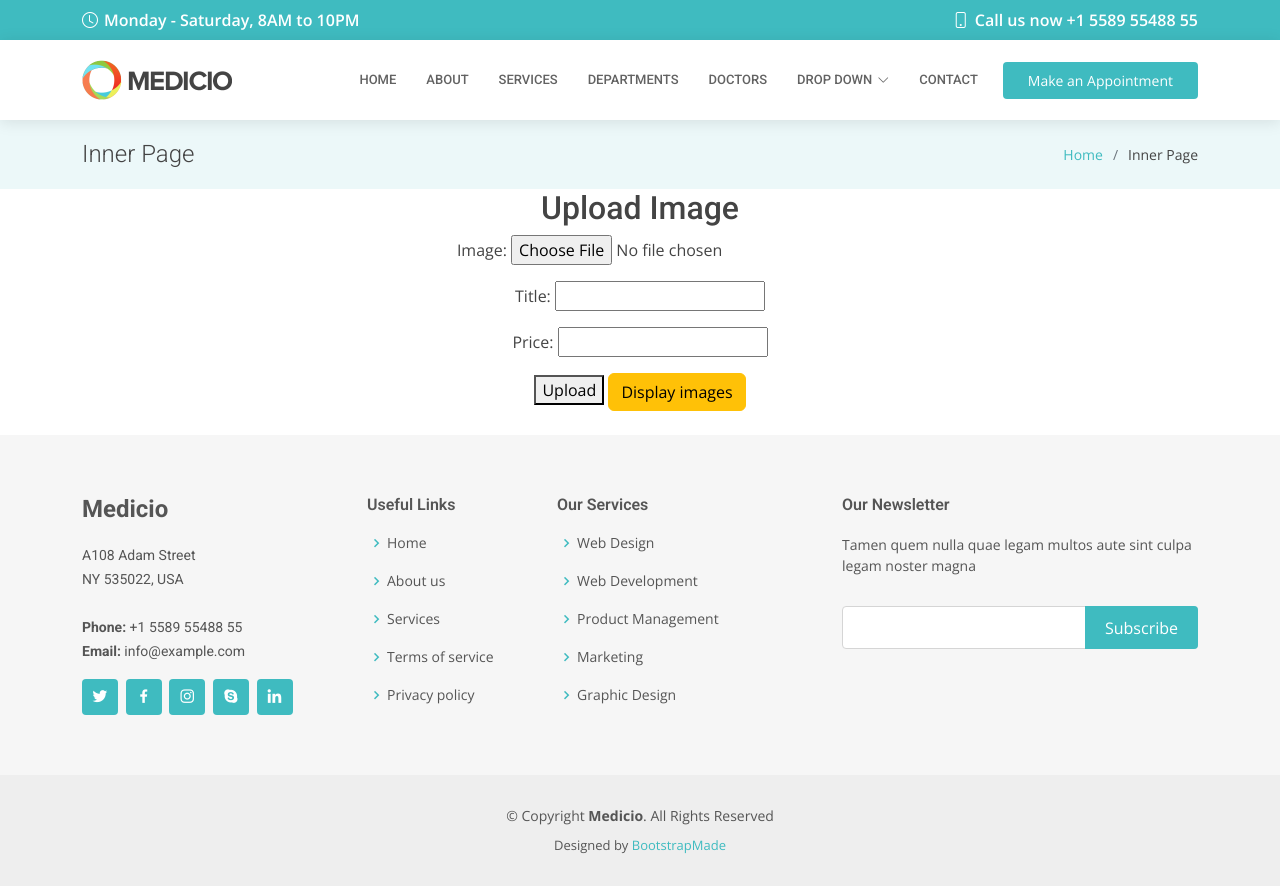
After one commit to Charlesjeckton/BiasharaApp, a Django app: page /uploadimage/ in a window 1280 px wide. The commit adds this page. Run offline with Django 4.2, Linux system fonts and the light colour scheme; parts of the project's set-up code (start-up, migrations or seed data) failed here and were passed over; some libraries are stand-ins or nearby versions.

Commit message:
Update BiasharaApp

```diff
--- a/Biashara/settings.py
+++ b/Biashara/settings.py
@@ -1,3 +1,4 @@
+import os.path
 from pathlib import Path
 
 # Build paths inside the project like this: BASE_DIR / 'subdir'.
@@ -108,3 +109,6 @@ STATICFILES_DIRS = [
 # https://docs.djangoproject.com/en/4.2/ref/settings/#default-auto-field
 
 DEFAULT_AUTO_FIELD = 'django.db.models.BigAutoField'
+
+MEDIA_URL = '/media/'
+MEDIA_ROOT = os.path.join(BASE_DIR, 'media')
--- a/Biashara/urls.py
+++ b/Biashara/urls.py
@@ -1,8 +1,11 @@
 from django.contrib import admin
 from django.urls import path, include
 
+from django.conf.urls.static import static
+from django.conf import settings
+
 urlpatterns = [
-    #path('admin/', admin.site.urls),
-    path('', include('biasharaapp.urls')),
+                  # path('admin/', admin.site.urls),
+                  path('', include('biasharaapp.urls')),
 
-]
+              ] + static(settings.MEDIA_URL, document_root=settings.MEDIA_ROOT)
--- a/biasharaapp/admin.py
+++ b/biasharaapp/admin.py
@@ -1,6 +1,7 @@
 from django.contrib import admin
-from biasharaapp.models import Member, Products
+from biasharaapp.models import Member, Products, ImageModel
 
 # Register your models here.
 admin.site.register(Member)
 admin.site.register(Products)
+admin.site.register(ImageModel)
--- a/biasharaapp/forms.py
+++ b/biasharaapp/forms.py
@@ -1,8 +1,14 @@
 from django import forms
-from biasharaapp.models import Products
+from biasharaapp.models import Products, ImageModel
 
 
 class ProductsForm(forms.ModelForm):
     class Meta:
         model = Products
         fields = ['name', 'price', 'origin', 'color', 'description']
+
+
+class ImageUploadForm(forms.ModelForm):
+    class Meta:
+        model = ImageModel
+        fields = ['image', 'title', 'price']
--- a/biasharaapp/urls.py
+++ b/biasharaapp/urls.py
@@ -21,4 +21,8 @@ urlpatterns = [
     path('token/', views.token, name='token'),
     path('stk/', views.stk, name='stk'),
 
+    path('uploadimage/', views.upload_image, name='upload'),
+    path('showimage/', views.show_image, name='image'),
+    path('imagedelete/<int:id>', views.imagedelete),
+
 ]
--- a/biasharaapp/views.py
+++ b/biasharaapp/views.py
@@ -5,8 +5,8 @@ from django.http import HttpResponse
 from django.shortcuts import render, redirect
 from requests.auth import HTTPBasicAuth
 
-from biasharaapp.forms import ProductsForm
-from biasharaapp.models import Member
+from biasharaapp.forms import ProductsForm, ImageUploadForm
+from biasharaapp.models import Member, ImageModel
 from biasharaapp.models import Products
 import requests
 from biasharaapp.credentials import MpesaC2bCredential, MpesaAccessToken, LipanaMpesaPpassword
@@ -122,7 +122,7 @@ def stk(request):
         access_token = MpesaAccessToken.validated_mpesa_access_token
         api_url = "https://sandbox.safaricom.co.ke/mpesa/stkpush/v1/processrequest"
         headers = {"Authorization": "Bearer %s" % access_token}
-        request = {
+        lipana_request = {
             "BusinessShortCode": LipanaMpesaPpassword.Business_short_code,
             "Password": LipanaMpesaPpassword.decode_password,
             "Timestamp": LipanaMpesaPpassword.lipa_time,
@@ -135,5 +135,29 @@ def stk(request):
             "AccountReference": "Charles Enterprise",
             "TransactionDesc": "Web Development Charges"
         }
-        response = requests.post(api_url, json=request, headers=headers)
-        return HttpResponse(response)
+        response = requests.post(api_url, json=lipana_request, headers=headers)
+        return render(request, 'success.html')  # Render the success.html template
+
+    return HttpResponse('Invalid request method')
+
+
+def upload_image(request):
+    if request.method == 'POST':
+        form = ImageUploadForm(request.POST, request.FILES)
+        if form.is_valid():
+            form.save()
+            return redirect('/showimage')
+    else:
+        form = ImageUploadForm()
+    return render(request, 'upload_image.html', {'form': form})
+
+
+def show_image(request):
+    images = ImageModel.objects.all()
+    return render(request, 'show_image.html', {'images': images})
+
+
+def imagedelete(request, id):
+    image = ImageModel.objects.get(id=id)
+    image.delete()
+    return redirect('/showimage')
--- a/templates/index.html
+++ b/templates/index.html
@@ -63,6 +63,9 @@
           <li><a class="nav-link scrollto" href="{% url 'departments' %}">Departments</a></li>
           <li><a class="nav-link scrollto" href="{% url 'doctors' %}">Doctors</a></li>
             <li><a class="nav-link scrollto" href="{% url 'add' %}">Add Product</a></li>
+           <li><a class="nav-link scrollto" href="{% url 'show' %}">See Product</a></li>
+           <li><a class="nav-link scrollto" href="{% url 'upload' %}">Upload Image</a></li>
+           <li><a class="nav-link scrollto" href="{% url 'image' %}">View Image</a></li>
 
 
 
--- /dev/null
+++ b/templates/upload_image.html
@@ -0,0 +1,221 @@
+<!DOCTYPE html>
+<html lang="en">
+
+<head>
+  <meta charset="utf-8">
+  <meta content="width=device-width, initial-scale=1.0" name="viewport">
+
+  <title>Upload Image</title>
+  <meta content="" name="description">
+  <meta content="" name="keywords">
+
+    {% load static %}
+  <!-- Favicons -->
+  <link href="{% static 'assets/img/favicon.png' %}" rel="icon">
+  <link href="{% static 'assets/img/apple-touch-icon.png' %}" rel="apple-touch-icon">
+
+  <!-- Google Fonts -->
+  <link href="https://fonts.googleapis.com/css?family=Open+Sans:300,300i,400,400i,600,600i,700,700i|Roboto:300,300i,400,400i,500,500i,600,600i,700,700i|Poppins:300,300i,400,400i,500,500i,600,600i,700,700i" rel="stylesheet">
+
+  <!-- Vendor CSS Files -->
+  <link href="{% static 'assets/vendor/fontawesome-free/css/all.min.css' %}" rel="stylesheet">
+  <link href="{% static 'assets/vendor/animate.css/animate.min.css' %}" rel="stylesheet">
+  <link href="{% static 'assets/vendor/aos/aos.css' %}" rel="stylesheet">
+  <link href="{% static 'assets/vendor/bootstrap/css/bootstrap.min.css' %}" rel="stylesheet">
+  <link href="{% static 'assets/vendor/bootstrap-icons/bootstrap-icons.css' %}" rel="stylesheet">
+  <link href="{% static 'assets/vendor/boxicons/css/boxicons.min.css' %}" rel="stylesheet">
+  <link href="{% static 'assets/vendor/glightbox/css/glightbox.min.css' %}" rel="stylesheet">
+  <link href="{% static 'assets/vendor/swiper/swiper-bundle.min.css' %}" rel="stylesheet">
+
+  <!-- Template Main CSS File -->
+  <link href="{% static 'assets/css/style.css' %}" rel="stylesheet">
+
+  <!-- =======================================================
+  * Template Name: Medicio
+  * Updated: Sep 18 2023 with Bootstrap v5.3.2
+  * Template URL: https://bootstrapmade.com/medicio-free-bootstrap-theme/
+  * Author: BootstrapMade.com
+  * License: https://bootstrapmade.com/license/
+  ======================================================== -->
+</head>
+
+<body>
+
+  <!-- ======= Top Bar ======= -->
+  <div id="topbar" class="d-flex align-items-center fixed-top">
+    <div class="container d-flex align-items-center justify-content-center justify-content-md-between">
+      <div class="align-items-center d-none d-md-flex">
+        <i class="bi bi-clock"></i> Monday - Saturday, 8AM to 10PM
+      </div>
+      <div class="d-flex align-items-center">
+        <i class="bi bi-phone"></i> Call us now +1 5589 55488 55
+      </div>
+    </div>
+  </div>
+
+  <!-- ======= Header ======= -->
+  <header id="header" class="fixed-top">
+    <div class="container d-flex align-items-center">
+
+      <a href="index.html" class="logo me-auto"><img src="assets/img/logo.png" alt=""></a>
+      <!-- Uncomment below if you prefer to use an image logo -->
+      <!-- <h1 class="logo me-auto"><a href="index.html">Medicio</a></h1> -->
+
+      <nav id="navbar" class="navbar order-last order-lg-0">
+        <ul>
+          <li><a class="nav-link scrollto " href="#hero">Home</a></li>
+          <li><a class="nav-link scrollto" href="#about">About</a></li>
+          <li><a class="nav-link scrollto" href="#services">Services</a></li>
+          <li><a class="nav-link scrollto" href="#departments">Departments</a></li>
+          <li><a class="nav-link scrollto" href="#doctors">Doctors</a></li>
+          <li class="dropdown"><a href="#"><span>Drop Down</span> <i class="bi bi-chevron-down"></i></a>
+            <ul>
+              <li><a href="#">Drop Down 1</a></li>
+              <li class="dropdown"><a href="#"><span>Deep Drop Down</span> <i class="bi bi-chevron-right"></i></a>
+                <ul>
+                  <li><a href="#">Deep Drop Down 1</a></li>
+                  <li><a href="#">Deep Drop Down 2</a></li>
+                  <li><a href="#">Deep Drop Down 3</a></li>
+                  <li><a href="#">Deep Drop Down 4</a></li>
+                  <li><a href="#">Deep Drop Down 5</a></li>
+                </ul>
+              </li>
+              <li><a href="#">Drop Down 2</a></li>
+              <li><a href="#">Drop Down 3</a></li>
+              <li><a href="#">Drop Down 4</a></li>
+            </ul>
+          </li>
+          <li><a class="nav-link scrollto" href="#contact">Contact</a></li>
+        </ul>
+        <i class="bi bi-list mobile-nav-toggle"></i>
+      </nav><!-- .navbar -->
+
+      <a href="#appointment" class="appointment-btn scrollto"><span class="d-none d-md-inline">Make an</span> Appointment</a>
+
+    </div>
+  </header><!-- End Header -->
+
+  <main id="main">
+
+    <!-- ======= Breadcrumbs Section ======= -->
+    <section class="breadcrumbs">
+      <div class="container">
+
+        <div class="d-flex justify-content-between align-items-center">
+          <h2>Inner Page</h2>
+          <ol>
+            <li><a href="index.html">Home</a></li>
+            <li>Inner Page</li>
+          </ol>
+        </div>
+
+      </div>
+    </section><!-- End Breadcrumbs Section -->
+
+    <!---Upload image--->
+
+    <form method="post" enctype="multipart/form-data" class="text-center d-block m-auto mb-4">
+        {% csrf_token %}
+
+         <h2>Upload Image</h2>
+        {{ form.as_p }}
+        <button type="submit">Upload</button>
+        <a href="{% url 'image' %}" class="btn btn-warning">Display images</a>
+    </form>
+
+
+
+  </main><!-- End #main -->
+
+  <!-- ======= Footer ======= -->
+  <footer id="footer">
+    <div class="footer-top">
+      <div class="container">
+        <div class="row">
+
+          <div class="col-lg-3 col-md-6">
+            <div class="footer-info">
+              <h3>Medicio</h3>
+              <p>
+                A108 Adam Street <br>
+                NY 535022, USA<br><br>
+                <strong>Phone:</strong> +1 5589 55488 55<br>
+                <strong>Email:</strong> info@example.com<br>
+              </p>
+              <div class="social-links mt-3">
+                <a href="#" class="twitter"><i class="bx bxl-twitter"></i></a>
+                <a href="#" class="facebook"><i class="bx bxl-facebook"></i></a>
+                <a href="#" class="instagram"><i class="bx bxl-instagram"></i></a>
+                <a href="#" class="google-plus"><i class="bx bxl-skype"></i></a>
+                <a href="#" class="linkedin"><i class="bx bxl-linkedin"></i></a>
+              </div>
+            </div>
+          </div>
+
+          <div class="col-lg-2 col-md-6 footer-links">
+            <h4>Useful Links</h4>
+            <ul>
+              <li><i class="bx bx-chevron-right"></i> <a href="#">Home</a></li>
+              <li><i class="bx bx-chevron-right"></i> <a href="#">About us</a></li>
+              <li><i class="bx bx-chevron-right"></i> <a href="#">Services</a></li>
+              <li><i class="bx bx-chevron-right"></i> <a href="#">Terms of service</a></li>
+              <li><i class="bx bx-chevron-right"></i> <a href="#">Privacy policy</a></li>
+            </ul>
+          </div>
+
+          <div class="col-lg-3 col-md-6 footer-links">
+            <h4>Our Services</h4>
+            <ul>
+              <li><i class="bx bx-chevron-right"></i> <a href="#">Web Design</a></li>
+              <li><i class="bx bx-chevron-right"></i> <a href="#">Web Development</a></li>
+              <li><i class="bx bx-chevron-right"></i> <a href="#">Product Management</a></li>
+              <li><i class="bx bx-chevron-right"></i> <a href="#">Marketing</a></li>
+              <li><i class="bx bx-chevron-right"></i> <a href="#">Graphic Design</a></li>
+            </ul>
+          </div>
+
+          <div class="col-lg-4 col-md-6 footer-newsletter">
+            <h4>Our Newsletter</h4>
+            <p>Tamen quem nulla quae legam multos aute sint culpa legam noster magna</p>
+            <form action="" method="post">
+              <input type="email" name="email"><input type="submit" value="Subscribe">
+            </form>
+
+          </div>
+
+        </div>
+      </div>
+    </div>
+
+    <div class="container">
+      <div class="copyright">
+        &copy; Copyright <strong><span>Medicio</span></strong>. All Rights Reserved
+      </div>
+      <div class="credits">
+        <!-- All the links in the footer should remain intact. -->
+        <!-- You can delete the links only if you purchased the pro version. -->
+        <!-- Licensing information: https://bootstrapmade.com/license/ -->
+        <!-- Purchase the pro version with working PHP/AJAX contact form: https://bootstrapmade.com/medicio-free-bootstrap-theme/ -->
+        Designed by <a href="https://bootstrapmade.com/">BootstrapMade</a>
+      </div>
+    </div>
+  </footer><!-- End Footer -->
+
+  <div id="preloader"></div>
+  <a href="#" class="back-to-top d-flex align-items-center justify-content-center"><i class="bi bi-arrow-up-short"></i></a>
+
+  <!-- Vendor JS Files -->
+  <script src="{% static 'assets/vendor/purecounter/purecounter_vanilla.js' %}"></script>
+  <script src="{% static 'assets/vendor/aos/aos.js' %}"></script>
+  <script src="{% static 'assets/vendor/bootstrap/js/bootstrap.bundle.min.js' %}"></script>
+  <script src="{% static 'assets/vendor/glightbox/js/glightbox.min.js' %}"></script>
+  <script src="{% static 'assets/vendor/swiper/swiper-bundle.min.js' %}"></script>
+  <script src="{% static 'assets/vendor/php-email-form/validate.js' %}"></script>
+
+  <!-- Template Main JS File -->
+  <script src="{% static 'assets/js/main.js' %}"></script>
+
+
+</body>
+
+</html>
```
Also changed, not shown: biasharaapp/models.py (+9 -0 lines), templates/show_image.html (added, +218 -0 lines), templates/success.html (added, +53 -0 lines), biasharaapp/migrations/0007_imagemodel.py (added), db.sqlite3, media/images/Screenshot_2.png (added), media/images/Screenshot_2_w3AC59A.png (added), media/images/Screenshot_7.png (added).
